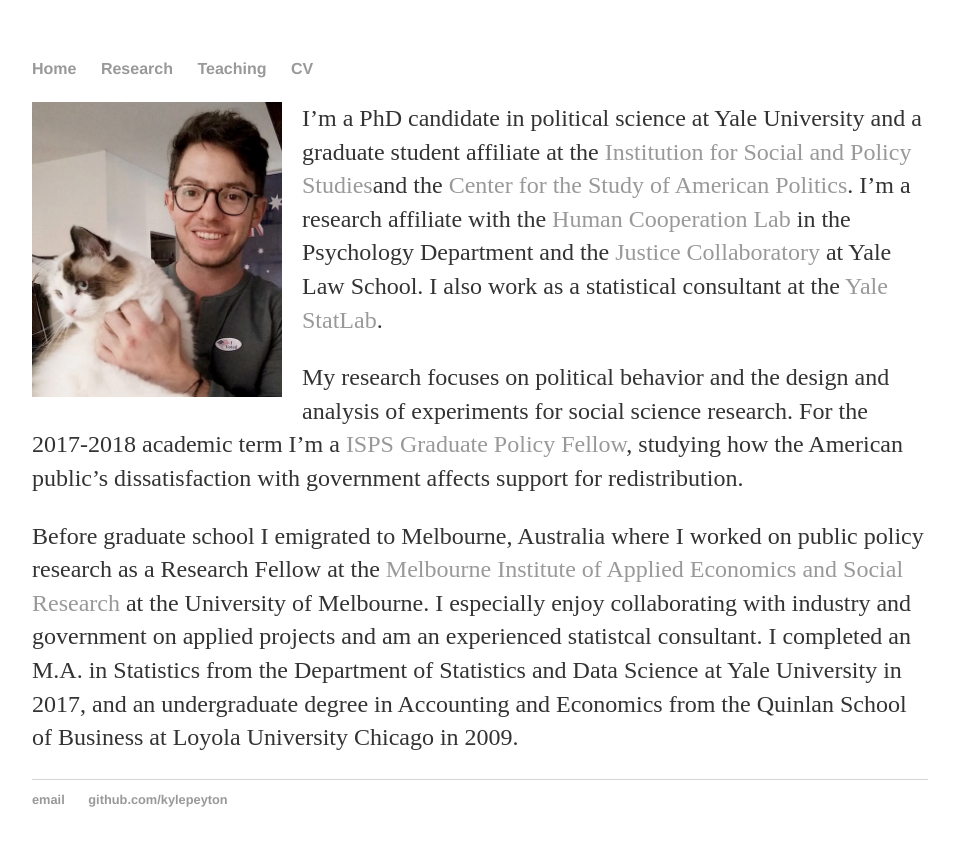
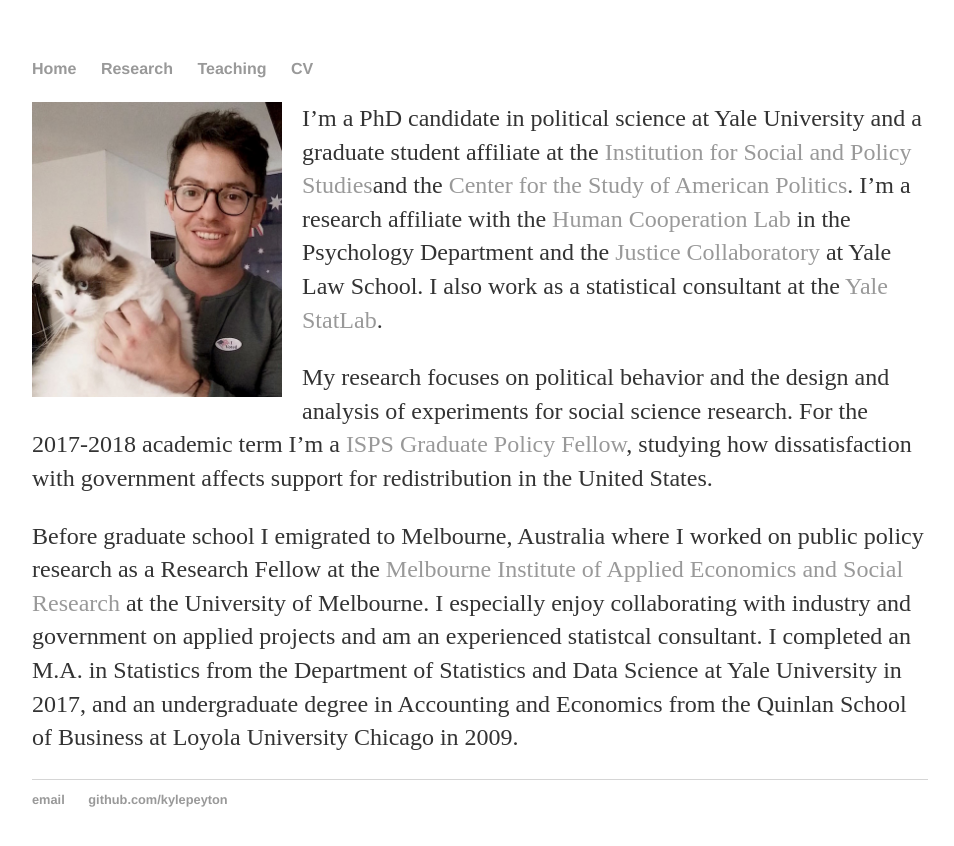
Before and after one commit to kylepeyton/kylepeyton.github.io, a Jekyll site: the page built from index.markdown, in a window 1280 px wide. Shown: the top 846 px of the page, without its empty margins (160-1114 px from the left). Built offline with Jekyll 4.4.1, drawn with Linux system fonts in a browser that asks for light colours.

Commit message:
Update index.markdown

```diff
--- a/index.markdown
+++ b/index.markdown
@@ -12,7 +12,7 @@ I also work as a statistical consultant at the [Yale StatLab](http://statlab.sta
 
 My research focuses on political behavior and the design and analysis of experiments for social science research.
 For the 2017-2018 academic term I'm a [ISPS Graduate Policy Fellow](https://isps.yale.edu/team/directory/graduate-policy-fellow),
-studying how the American public's dissatisfaction with government affects support for redistribution.
+studying how dissatisfaction with government affects support for redistribution in the United States.
 
 Before graduate school I emigrated to Melbourne, Australia where I worked on public policy research as a Research
 Fellow at the [Melbourne Institute of Applied Economics and Social Research](http://melbourneinstitute.unimelb.edu.au/) at the
```
